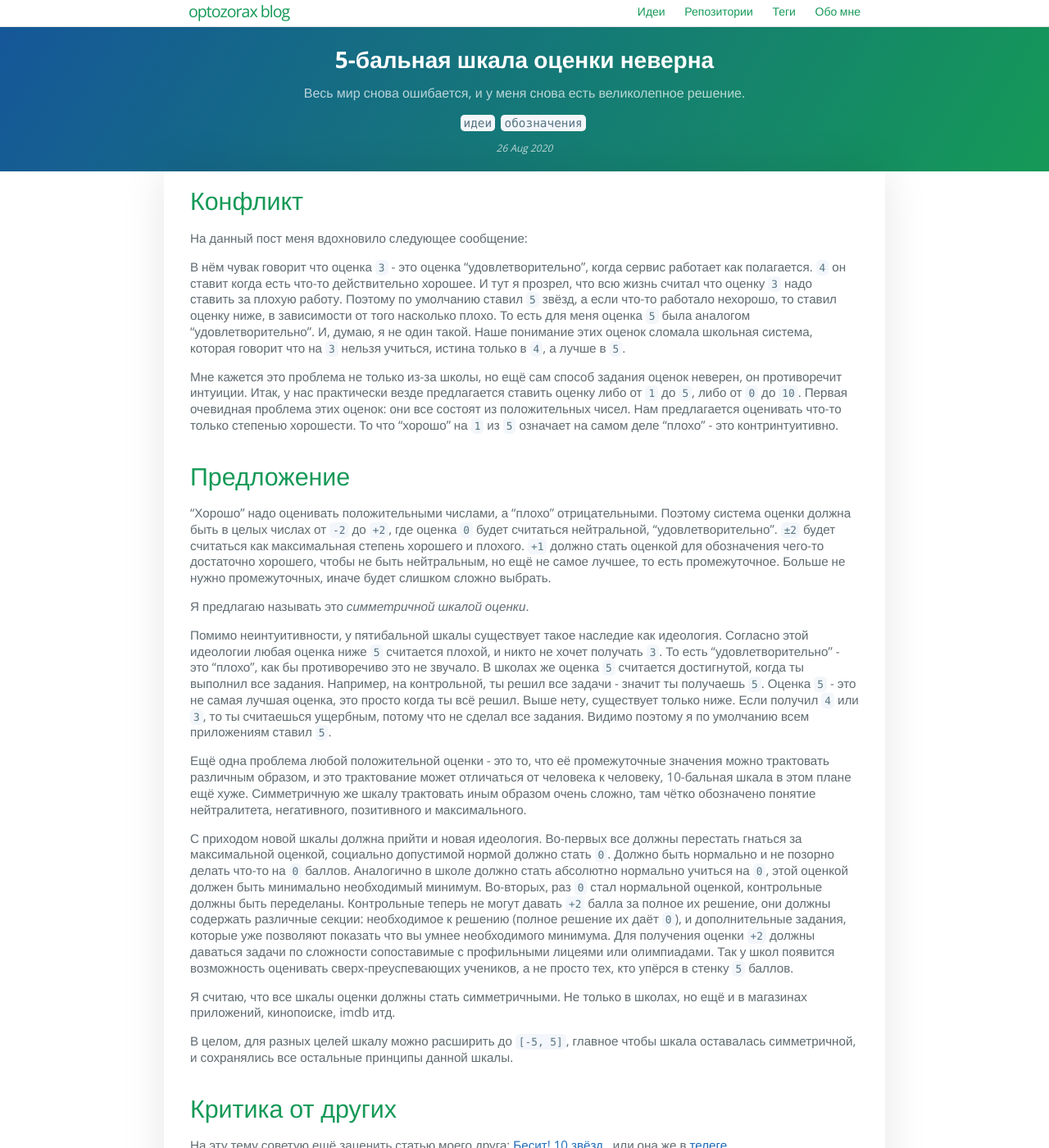
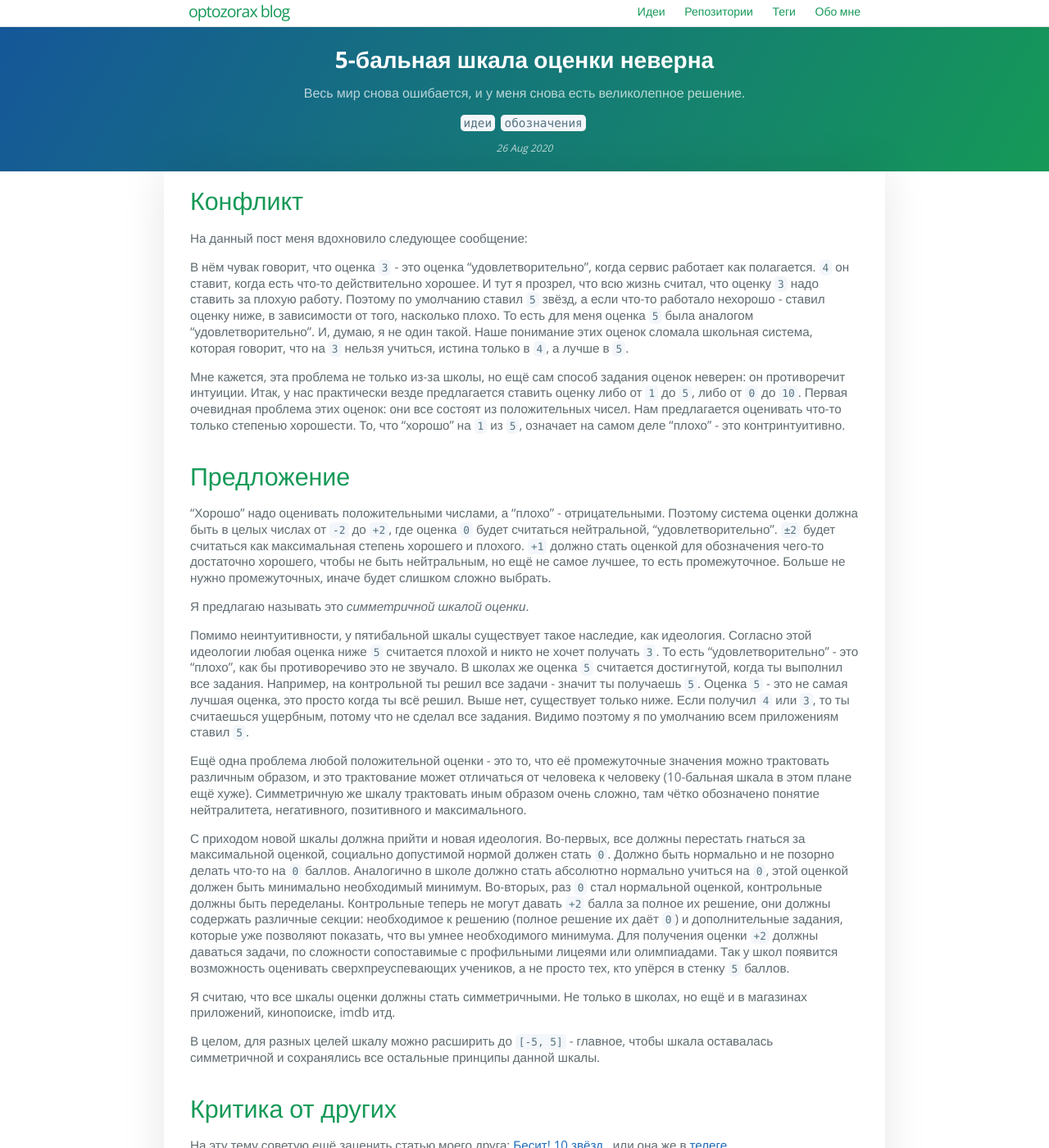
Before and after one commit to optozorax/blog_old, a Jekyll site: the page built from _posts/2020-08-26-5-point-ratings-are-wrong.md, in a window 1280 px wide and 1400 px high. Shown: the whole window at 82% size. Built offline with Jekyll 4.4.1, drawn with Linux system fonts in a browser that asks for light colours; a script that is not in the unit is left out; comment, search, counter and statistics services are not loaded; some of the changed text lies outside the part shown.

Commit message:
Update 2020-08-26-5-point-ratings-are-wrong.md

```diff
--- a/_posts/2020-08-26-5-point-ratings-are-wrong.md
+++ b/_posts/2020-08-26-5-point-ratings-are-wrong.md
@@ -1,6 +1,6 @@
 ---
 layout: post
-title:  "5-бальная шкала оценки неверна"
+title: "5-бальная шкала оценки неверна"
 tags: идеи обозначения
 permalink: 5-point-ratings-are-wrong
 description: "Весь мир снова ошибается, и у меня снова есть великолепное решение."
@@ -15,31 +15,31 @@
 
 <script async src="https://telegram.org/js/telegram-widget.js?14" data-telegram-post="klavaorgwork/159174" data-width="100%"></script>
 
-В нём чувак говорит что оценка `3` - это оценка "удовлетворительно", когда сервис работает как полагается. `4` он ставит когда есть что-то действительно хорошее. И тут я прозрел, что всю жизнь считал что оценку `3` надо ставить за плохую работу. Поэтому по умолчанию ставил `5` звёзд, а если что-то работало нехорошо, то ставил оценку ниже, в зависимости от того насколько плохо. То есть для меня оценка `5` была аналогом "удовлетворительно". И, думаю, я не один такой. Наше понимание этих оценок сломала школьная система, которая говорит что на `3` нельзя учиться, истина только в `4`, а лучше в `5`.
+В нём чувак говорит, что оценка `3` - это оценка "удовлетворительно", когда сервис работает как полагается. `4` он ставит, когда есть что-то действительно хорошее. И тут я прозрел, что всю жизнь считал, что оценку `3` надо ставить за плохую работу. Поэтому по умолчанию ставил `5` звёзд, а если что-то работало нехорошо - ставил оценку ниже, в зависимости от того, насколько плохо. То есть для меня оценка `5` была аналогом "удовлетворительно". И, думаю, я не один такой. Наше понимание этих оценок сломала школьная система, которая говорит, что на `3` нельзя учиться, истина только в `4`, а лучше в `5`.
 
-Мне кажется это проблема не только из-за школы, но ещё сам способ задания оценок неверен, он противоречит интуиции. Итак, у нас практически везде предлагается ставить оценку либо от `1` до `5`, либо от `0` до `10`. Первая очевидная проблема этих оценок: они все состоят из положительных чисел. Нам предлагается оценивать что-то только степенью хорошести. То что "хорошо" на `1` из `5` означает на самом деле "плохо" - это контринтуитивно.
+Мне кажется, эта проблема не только из-за школы, но ещё сам способ задания оценок неверен: он противоречит интуиции. Итак, у нас практически везде предлагается ставить оценку либо от `1` до `5`, либо от `0` до `10`. Первая очевидная проблема этих оценок: они все состоят из положительных чисел. Нам предлагается оценивать что-то только степенью хорошести. То, что "хорошо" на `1` из `5`, означает на самом деле "плохо" - это контринтуитивно.
 
 # Предложение
 
-"Хорошо" надо оценивать положительными числами, а "плохо" отрицательными. Поэтому система оценки должна быть в целых числах от `-2` до `+2`, где оценка `0` будет считаться нейтральной, "удовлетворительно". `±2` будет считаться как максимальная степень хорошего и плохого. `+1` должно стать оценкой для обозначения чего-то достаточно хорошего, чтобы не быть нейтральным, но ещё не самое лучшее, то есть промежуточное. Больше не нужно промежуточных, иначе будет слишком сложно выбрать.
+"Хорошо" надо оценивать положительными числами, а "плохо" - отрицательными. Поэтому система оценки должна быть в целых числах от `-2` до `+2`, где оценка `0` будет считаться нейтральной, "удовлетворительно". `±2` будет считаться как максимальная степень хорошего и плохого. `+1` должно стать оценкой для обозначения чего-то достаточно хорошего, чтобы не быть нейтральным, но ещё не самое лучшее, то есть промежуточное. Больше не нужно промежуточных, иначе будет слишком сложно выбрать.
 
 Я предлагаю называть это _симметричной шкалой оценки_.
 
-Помимо неинтуитивности, у пятибальной шкалы существует такое наследие как идеология. Согласно этой идеологии любая оценка ниже `5` считается плохой, и никто не хочет получать `3`. То есть "удовлетворительно" - это "плохо", как бы противоречиво это не звучало. В школах же оценка `5` считается достигнутой, когда ты выполнил все задания. Например, на контрольной, ты решил все задачи - значит ты получаешь `5`. Оценка `5` - это не самая лучшая оценка, это просто когда ты всё решил. Выше нету, существует только ниже. Если получил `4` или `3`, то ты считаешься ущербным, потому что не сделал все задания. Видимо поэтому я по умолчанию всем приложениям ставил `5`.
+Помимо неинтуитивности, у пятибальной шкалы существует такое наследие, как идеология. Согласно этой идеологии любая оценка ниже `5` считается плохой и никто не хочет получать `3`. То есть "удовлетворительно" - это "плохо", как бы противоречиво это не звучало. В школах же оценка `5` считается достигнутой, когда ты выполнил все задания. Например, на контрольной ты решил все задачи - значит ты получаешь `5`. Оценка `5` - это не самая лучшая оценка, это просто когда ты всё решил. Выше нет, существует только ниже. Если получил `4` или `3`, то ты считаешься ущербным, потому что не сделал все задания. Видимо поэтому я по умолчанию всем приложениям ставил `5`.
 
-Ещё одна проблема любой положительной оценки - это то, что её промежуточные значения можно трактовать различным образом, и это трактование может отличаться от человека к человеку, 10-бальная шкала в этом плане ещё хуже. Симметричную же шкалу трактовать иным образом очень сложно, там чётко обозначено понятие нейтралитета, негативного, позитивного и максимального.
+Ещё одна проблема любой положительной оценки - это то, что её промежуточные значения можно трактовать различным образом, и это трактование может отличаться от человека к человеку (10-бальная шкала в этом плане ещё хуже). Симметричную же шкалу трактовать иным образом очень сложно, там чётко обозначено понятие нейтралитета, негативного, позитивного и максимального.
 
-С приходом новой шкалы должна прийти и новая идеология. Во-первых все должны перестать гнаться за максимальной оценкой, социально допустимой нормой должно стать `0`. Должно быть нормально и не позорно делать что-то на `0` баллов. Аналогично в школе должно стать абсолютно нормально учиться на `0`, этой оценкой должен быть минимально необходимый минимум. Во-вторых, раз `0` стал нормальной оценкой, контрольные должны быть переделаны. Контрольные теперь не могут давать `+2` балла за полное их решение, они должны содержать различные секции: необходимое к решению (полное решение их даёт `0`), и дополнительные задания, которые уже позволяют показать что вы умнее необходимого минимума. Для получения оценки `+2` должны даваться задачи по сложности сопоставимые с профильными лицеями или олимпиадами. Так у школ появится возможность оценивать сверх-преуспевающих учеников, а не просто тех, кто упёрся в стенку `5` баллов.
+С приходом новой шкалы должна прийти и новая идеология. Во-первых, все должны перестать гнаться за максимальной оценкой, социально допустимой нормой должен стать `0`. Должно быть нормально и не позорно делать что-то на `0` баллов. Аналогично в школе должно стать абсолютно нормально учиться на `0`, этой оценкой должен быть минимально необходимый минимум. Во-вторых, раз `0` стал нормальной оценкой, контрольные должны быть переделаны. Контрольные теперь не могут давать `+2` балла за полное их решение, они должны содержать различные секции: необходимое к решению (полное решение их даёт `0`) и дополнительные задания, которые уже позволяют показать, что вы умнее необходимого минимума. Для получения оценки `+2` должны даваться задачи, по сложности сопоставимые с профильными лицеями или олимпиадами. Так у школ появится возможность оценивать сверхпреуспевающих учеников, а не просто тех, кто упёрся в стенку `5` баллов.
 
 Я считаю, что все шкалы оценки должны стать симметричными. Не только в школах, но ещё и в магазинах приложений, кинопоиске, imdb итд.
 
-В целом, для разных целей шкалу можно расширить до `[-5, 5]`, главное чтобы шкала оставалась симметричной, и сохранялись все остальные принципы данной шкалы.
+В целом, для разных целей шкалу можно расширить до `[-5, 5]` - главное, чтобы шкала оставалась симметричной и сохранялись все остальные принципы данной шкалы.
 
 # Критика от других
 
 На эту тему советую ещё заценить статью моего друга: [Бесит! 10 звёзд.](https://telegra.ph/steloj-10-20), или она же в [телеге](https://t.me/bpblog/111).
 
-А ещё я погуглил про пятибальную шкалу, и на каждом углу говорят что она плохая, и в школах надо её заменить другой положительно-определённой шкалой: 10, 12, 15 😂 ИМХО, без отрицательных чисел, а особенно нуля, это будет лишь полумерой.
+А ещё я погуглил про пятибальную шкалу, и на каждом углу говорят, что она плохая и в школах надо её заменить другой положительно-определённой шкалой: 10, 12, 15 😂 ИМХО, без отрицательных чисел, а особенно нуля, это будет лишь полумерой.
 
 Ещё есть отличная [иллюстрация с рэддита](https://www.reddit.com/r/gaming/comments/ky7lqq/how_gamers_see_review_scores_now/) о том, как геймеры видят оценки игр:
 
```
